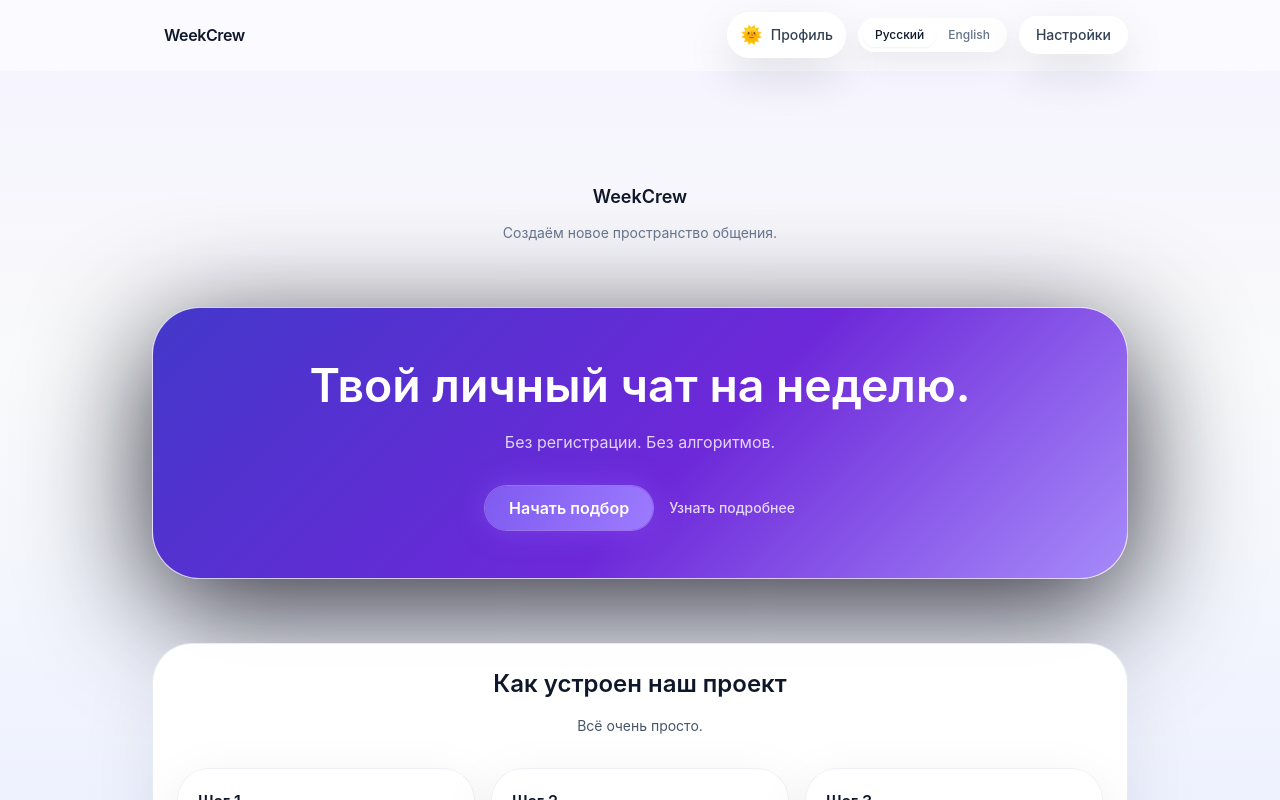
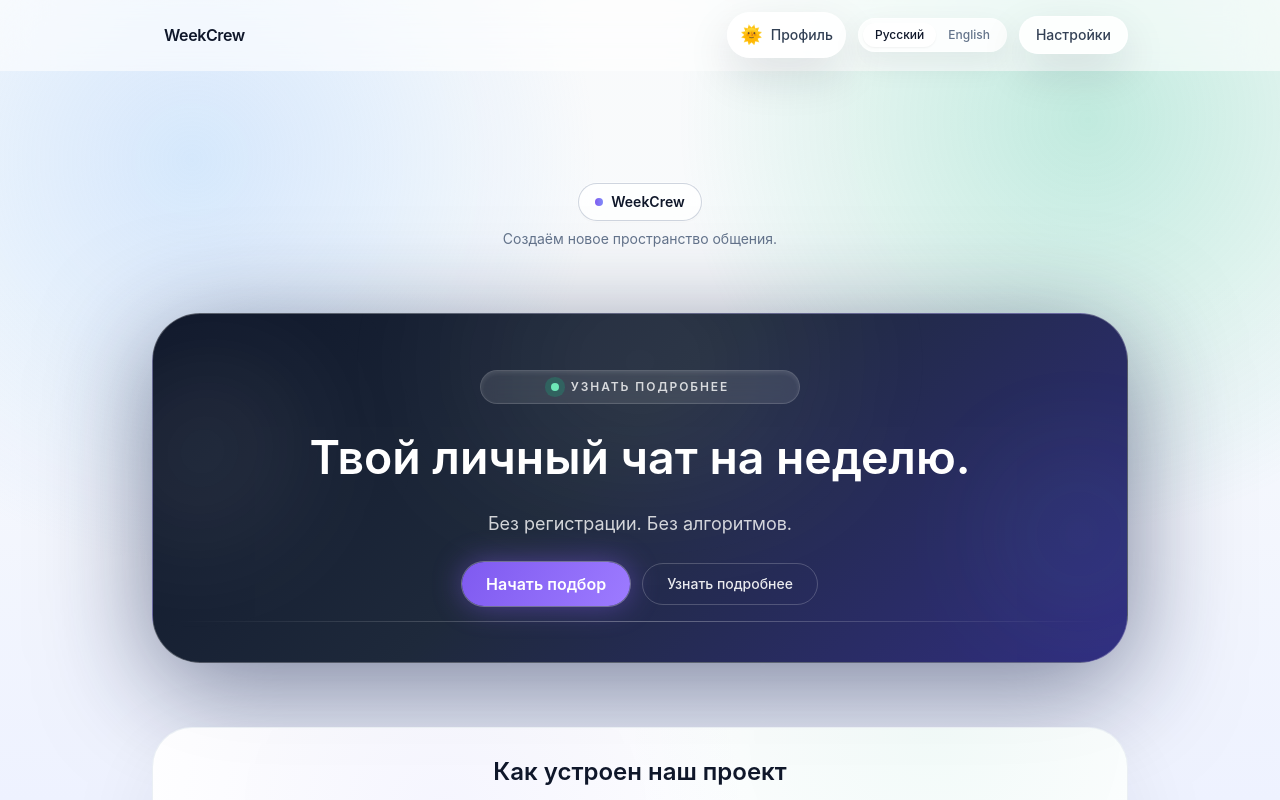
Before and after one commit to QuantumKeyUYU/WeekCrew, a Next.js app: page / in a window 1280 px wide. Shown: the top 800 px of the page. Built offline with nearby package versions, Linux system fonts and the light colour scheme; no server answers.

Commit message:
Refresh landing page styling

```diff
--- a/src/app/globals.css
+++ b/src/app/globals.css
@@ -4,35 +4,39 @@
 
 :root {
   color-scheme: light;
-  --app-bg: linear-gradient(to bottom, #f5f3ff 0%, #f9fafb 45%, #eef2ff 100%);
-  --surface-card-bg: rgba(255, 255, 255, 0.98);
-  --surface-card-border: rgba(226, 232, 240, 0.8);
-  --surface-card-shadow: 0 24px 80px rgba(15, 23, 42, 0.08);
-  --surface-secondary-bg: rgba(255, 255, 255, 0.96);
-  --surface-secondary-border: rgba(226, 232, 240, 0.6);
-  --surface-secondary-shadow: 0 18px 60px rgba(15, 23, 42, 0.08);
-  --surface-hero-bg: linear-gradient(135deg, #4338ca 0%, #6d28d9 55%, #a78bfa 100%);
-  --surface-hero-border: rgba(255, 255, 255, 0.75);
-  --surface-hero-shadow: 0 24px 110px rgba(64, 55, 134, 0.3);
-  --chip-bg: rgba(255, 255, 255, 0.9);
-  --chip-border: rgba(148, 163, 184, 0.6);
+  --app-bg: radial-gradient(circle at 15% 20%, rgba(147, 197, 253, 0.35), transparent 32%),
+    radial-gradient(circle at 85% 15%, rgba(16, 185, 129, 0.24), transparent 32%),
+    linear-gradient(180deg, #f9fafb 0%, #f8fafc 35%, #eef2ff 100%);
+  --surface-card-bg: rgba(255, 255, 255, 0.9);
+  --surface-card-border: rgba(226, 232, 240, 0.7);
+  --surface-card-shadow: 0 24px 90px rgba(15, 23, 42, 0.08);
+  --surface-secondary-bg: rgba(255, 255, 255, 0.86);
+  --surface-secondary-border: rgba(226, 232, 240, 0.58);
+  --surface-secondary-shadow: 0 18px 70px rgba(15, 23, 42, 0.08);
+  --surface-hero-bg: linear-gradient(135deg, #0f172a 0%, #1e293b 45%, #312e81 100%);
+  --surface-hero-border: rgba(255, 255, 255, 0.28);
+  --surface-hero-shadow: 0 24px 110px rgba(19, 30, 70, 0.55);
+  --chip-bg: rgba(255, 255, 255, 0.85);
+  --chip-border: rgba(148, 163, 184, 0.45);
   --chip-shadow: 0 16px 45px rgba(15, 23, 42, 0.08);
 }
 
 :root[data-theme='dark'] {
   color-scheme: dark;
-  --app-bg: radial-gradient(circle at 20% 20%, #050816 0%, #020617 60%, #01030f 100%);
-  --surface-card-bg: rgba(2, 6, 23, 0.9);
+  --app-bg: radial-gradient(circle at 18% 20%, rgba(79, 70, 229, 0.18), transparent 30%),
+    radial-gradient(circle at 80% 20%, rgba(16, 185, 129, 0.12), transparent 30%),
+    linear-gradient(180deg, #020617 0%, #040516 35%, #060812 100%);
+  --surface-card-bg: rgba(2, 6, 23, 0.75);
   --surface-card-border: rgba(255, 255, 255, 0.08);
-  --surface-card-shadow: 0 24px 120px rgba(8, 7, 20, 0.9);
-  --surface-secondary-bg: rgba(5, 8, 22, 0.75);
-  --surface-secondary-border: rgba(148, 163, 184, 0.25);
-  --surface-secondary-shadow: 0 28px 120px rgba(3, 5, 20, 0.75);
-  --surface-hero-bg: linear-gradient(180deg, #050816 0%, #020617 65%, rgba(2, 6, 23, 0.95));
-  --surface-hero-border: rgba(255, 255, 255, 0.1);
+  --surface-card-shadow: 0 24px 120px rgba(5, 7, 20, 0.85);
+  --surface-secondary-bg: rgba(5, 8, 22, 0.68);
+  --surface-secondary-border: rgba(148, 163, 184, 0.22);
+  --surface-secondary-shadow: 0 28px 120px rgba(3, 5, 20, 0.7);
+  --surface-hero-bg: linear-gradient(140deg, rgba(12, 18, 40, 0.95), rgba(37, 99, 235, 0.55), rgba(109, 40, 217, 0.75));
+  --surface-hero-border: rgba(255, 255, 255, 0.14);
   --surface-hero-shadow: 0 24px 120px rgba(8, 7, 20, 0.9);
   --chip-bg: rgba(2, 6, 23, 0.65);
-  --chip-border: rgba(148, 163, 184, 0.35);
+  --chip-border: rgba(148, 163, 184, 0.3);
   --chip-shadow: 0 20px 70px rgba(3, 5, 20, 0.8);
 }
 
--- a/src/app/page.tsx
+++ b/src/app/page.tsx
@@ -42,23 +42,40 @@ export default function HomePage() {
   return (
     <>
       <div className="space-y-16 py-10 sm:py-16">
-        <section className="flex flex-col items-center gap-3 text-center">
-          <span className="text-lg font-semibold text-slate-900 dark:text-white">WeekCrew</span>
+        <section className="flex flex-col items-center gap-2 text-center">
+          <span className="app-chip inline-flex items-center gap-2 px-4 py-2 text-sm font-semibold text-slate-900 shadow-sm ring-1 ring-white/50 backdrop-blur-md dark:text-white">
+            <span className="h-2 w-2 rounded-full bg-gradient-to-r from-brand to-indigo-400" />
+            WeekCrew
+          </span>
           <p className="text-sm text-slate-500 dark:text-slate-300">{t('landing_logo_tagline')}</p>
         </section>
 
-        <section className="app-hero px-6 py-12 text-center text-white shadow-[0_28px_120px_rgba(8,7,20,0.85)] sm:px-12">
-          <motion.div initial={{ opacity: 0, y: 16 }} animate={{ opacity: 1, y: 0 }} transition={{ duration: 0.4, ease: 'easeOut' }}>
+        <section className="app-hero relative overflow-hidden px-6 py-14 text-center text-white sm:px-14">
+          <div className="pointer-events-none absolute inset-0 opacity-80">
+            <div className="absolute inset-x-10 -top-24 h-72 bg-[radial-gradient(circle_at_50%_50%,rgba(255,255,255,0.12),transparent_55%)] blur-3xl" />
+            <div className="absolute -left-10 top-12 h-64 w-64 rounded-full bg-[radial-gradient(circle_at_30%_30%,rgba(255,255,255,0.18),transparent_55%)] blur-3xl" />
+            <div className="absolute -right-24 bottom-0 h-64 w-72 rounded-full bg-[radial-gradient(circle_at_50%_50%,rgba(116,181,255,0.2),transparent_55%)] blur-3xl" />
+          </div>
+          <motion.div
+            initial={{ opacity: 0, y: 16 }}
+            animate={{ opacity: 1, y: 0 }}
+            transition={{ duration: 0.4, ease: 'easeOut' }}
+            className="relative mx-auto max-w-3xl space-y-6"
+          >
+            <div className="mx-auto flex max-w-xs items-center justify-center gap-3 rounded-full border border-white/15 bg-white/10 px-4 py-2 text-xs font-semibold uppercase tracking-[0.16em] text-white/80 shadow-inner shadow-white/10 backdrop-blur">
+              <span className="inline-flex h-2 w-2 rounded-full bg-emerald-300 shadow-[0_0_0_6px_rgba(16,185,129,0.25)]" />
+              {t('landing_more_link')}
+            </div>
             <h1 className="text-3xl font-semibold leading-tight sm:text-[2.9rem]">{t('landing_hero_title')}</h1>
-            <p className="mt-4 text-base text-white/80">{t('landing_hero_subtitle')}</p>
-            <div className="mt-8 flex flex-col items-center gap-4 sm:flex-row sm:justify-center">
+            <p className="text-base text-white/80 sm:text-lg">{t('landing_hero_subtitle')}</p>
+            <div className="flex flex-col items-center justify-center gap-4 sm:flex-row sm:gap-3">
               <button type="button" onClick={handleStart} className={primaryCtaClass}>
                 {t('landing_hero_cta')}
               </button>
               <button
                 type="button"
                 onClick={() => document.getElementById('how-it-works')?.scrollIntoView({ behavior: 'smooth' })}
-                className="text-sm font-medium text-white/80 transition hover:text-white"
+                className="rounded-full border border-white/20 px-6 py-2.5 text-sm font-medium text-white/90 transition hover:border-white/35 hover:text-white/100 focus-visible:outline-none focus-visible:ring-2 focus-visible:ring-white/50 focus-visible:ring-offset-2 focus-visible:ring-offset-transparent"
               >
                 {t('landing_more_link')}
               </button>
@@ -67,28 +84,36 @@ export default function HomePage() {
               <button
                 type="button"
                 onClick={() => router.push('/circle')}
-                className="mt-4 text-sm font-medium text-white/70 underline-offset-4 transition hover:text-white"
+                className="text-sm font-medium text-white/70 underline-offset-4 transition hover:text-white"
               >
                 {t('landing_go_to_circle')}
               </button>
             )}
           </motion.div>
+          <div className="pointer-events-none absolute inset-x-6 bottom-10 h-px bg-gradient-to-r from-transparent via-white/30 to-transparent" />
         </section>
 
-        <section id="how-it-works" className="app-panel scroll-mt-24 p-6 md:scroll-mt-28">
-          <div className="space-y-4 text-center">
+        <section id="how-it-works" className="app-panel relative overflow-hidden scroll-mt-24 p-7 md:scroll-mt-28">
+          <div className="pointer-events-none absolute inset-0 bg-[radial-gradient(circle_at_30%_20%,rgba(99,102,241,0.06),transparent_40%),radial-gradient(circle_at_80%_0%,rgba(16,185,129,0.05),transparent_35%)]" />
+          <div className="relative space-y-4 text-center">
             <h2 className="text-2xl font-semibold text-slate-900 dark:text-white">{t('landing_how_title')}</h2>
             <p className="text-sm text-slate-600 dark:text-slate-300">{t('landing_how_subtitle')}</p>
           </div>
-          <div className="mt-8 grid gap-4 sm:grid-cols-3">
+          <div className="relative mt-10 grid gap-5 sm:grid-cols-3">
             {steps.map((step) => (
-              <article key={step.title} className="app-panel-muted p-5 text-left">
+              <article
+                key={step.title}
+                className="group relative overflow-hidden rounded-2xl border border-slate-200/70 bg-white/80 p-5 shadow-[0_18px_60px_rgba(15,23,42,0.08)] backdrop-blur-lg transition duration-300 hover:-translate-y-1 hover:shadow-[0_28px_70px_rgba(15,23,42,0.15)] dark:border-white/10 dark:bg-white/5"
+              >
+                <div className="absolute inset-0 opacity-0 transition duration-300 group-hover:opacity-100">
+                  <div className="absolute -left-10 top-0 h-40 w-40 bg-gradient-to-br from-brand/30 via-indigo-400/15 to-transparent blur-3xl" />
+                </div>
                 <h3 className="text-base font-semibold text-slate-900 dark:text-white">{step.title}</h3>
-                <p className="mt-2 text-sm text-slate-600 dark:text-slate-300">{step.description}</p>
+                <p className="mt-3 text-sm leading-relaxed text-slate-600 dark:text-slate-300">{step.description}</p>
               </article>
             ))}
           </div>
-          <div className="mt-10 flex justify-center">
+          <div className="relative mt-12 flex justify-center">
             <button type="button" onClick={handleStart} className={primaryCtaClass}>
               {t('landing_hero_cta')}
             </button>
```
